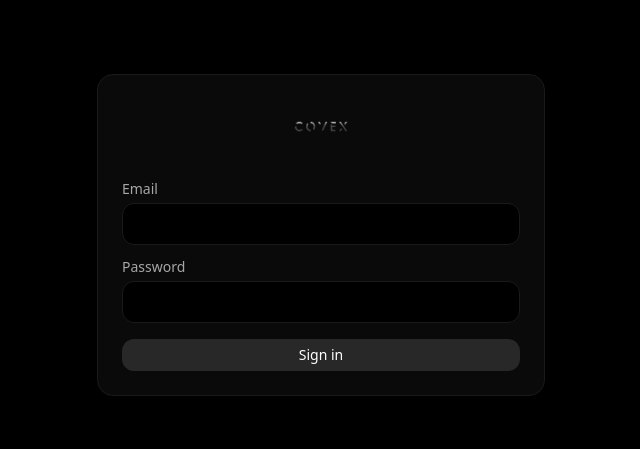
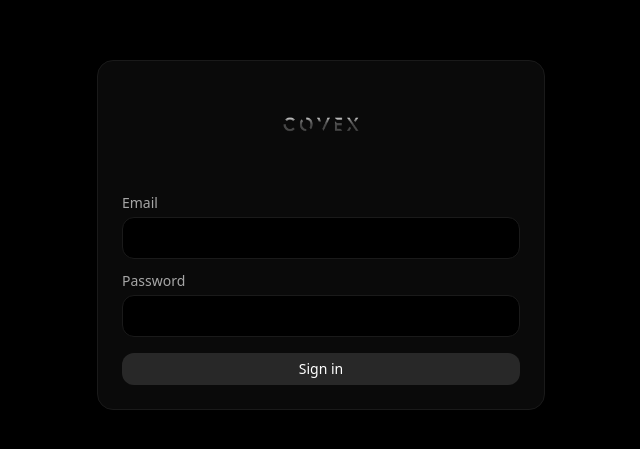
Before and after one commit to Covex-ai/covex-dashboard-clean, a Next.js app: page /login in a window 1280 px wide. Shown: the part 165-614 px from the top of the page, without its empty margins (319-959 px from the left). Built offline with nearby package versions, Linux system fonts and the light colour scheme; no server answers.

Commit message:
Update page.tsx

```diff
--- a/app/login/page.tsx
+++ b/app/login/page.tsx
@@ -28,21 +28,21 @@ export default function LoginPage() {
   return (
     <div className="min-h-screen grid place-items-center bg-cx-bg text-cx-text px-6">
       <div className="w-full max-w-md bg-cx-surface border border-cx-border rounded-2xl p-6">
-        {/* Bigger logo */}
-        <div className="flex justify-center mb-6">
+        {/* Big logo */}
+        <div className="flex justify-center mb-7">
           {logoOk ? (
             <Image
               src={LOGO_SRC}
               alt="COVEX"
-              width={560}
-              height={140}
-              className="opacity-95 h-14 w-auto" // 56px tall
+              width={1600}               // large intrinsic for crisp render
+              height={400}
+              className="opacity-95 h-20 w-auto object-contain"  // 👈 80px tall
               priority
               draggable={false}
               onError={() => setLogoOk(false)}
             />
           ) : (
-            <span className="text-2xl font-semibold tracking-[0.35em] text-white">
+            <span className="text-3xl font-semibold tracking-[0.35em] text-white">
               COVEX
             </span>
           )}
```
